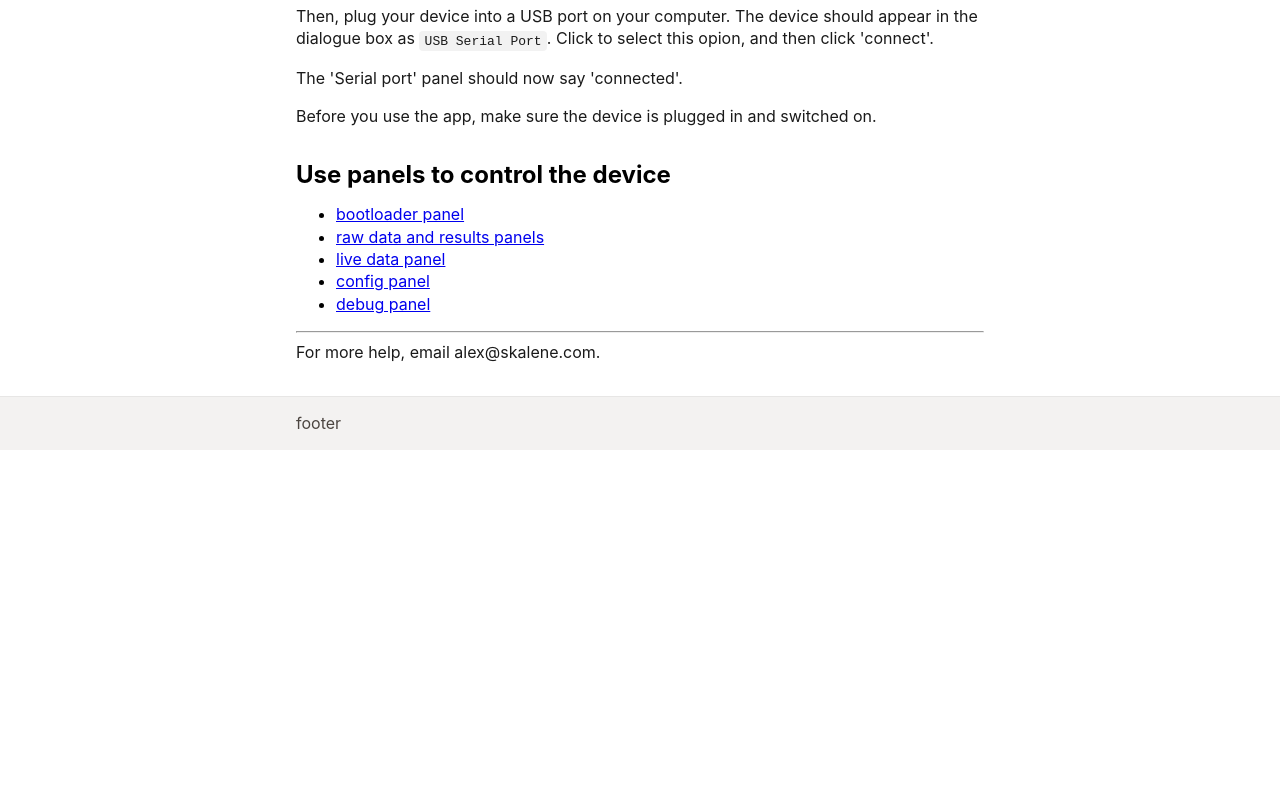
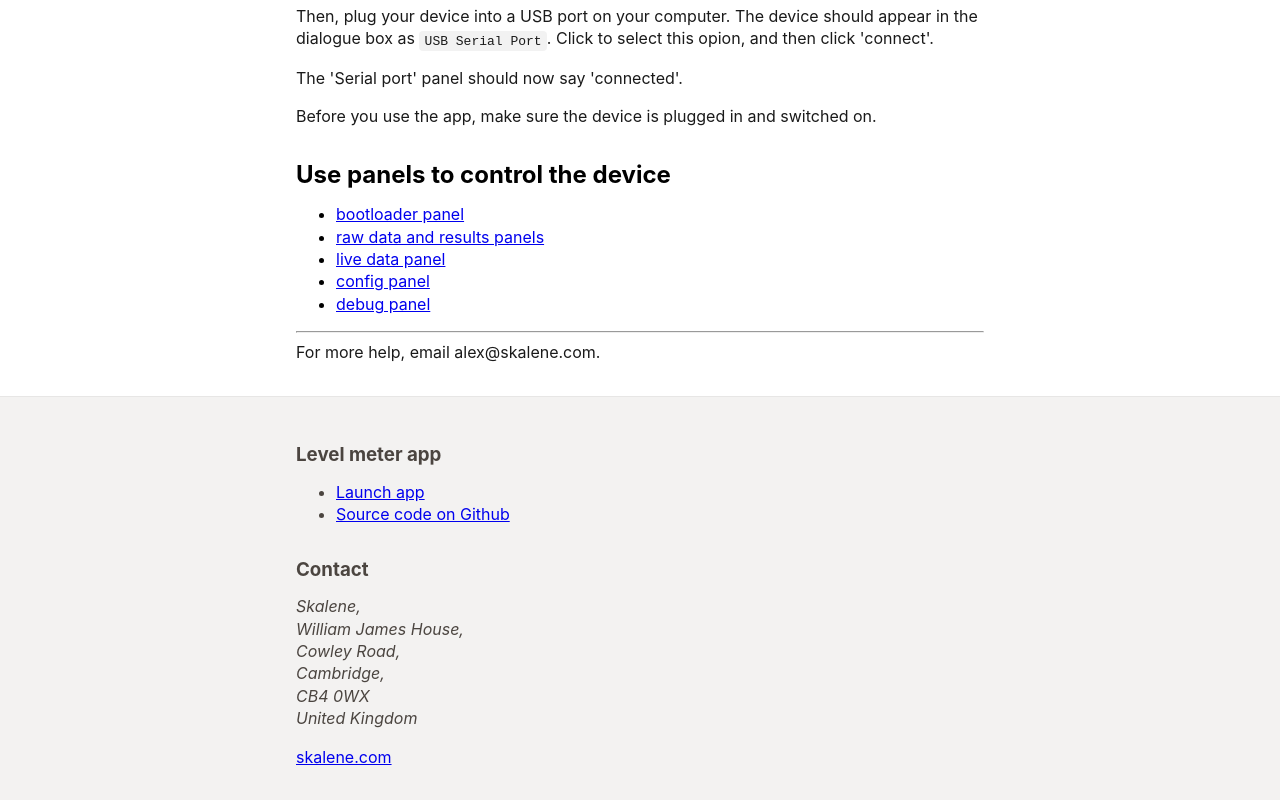
Before and after one commit to Skalene-Ltd/level-meter-app, an Eleventy site: page documentation/index.md in a window 1280 px wide. Shown: the part 492-1292 px from the top of the page. Before the commit the page ends 942 px from the top, so only its background shows below. Built offline with nearby package versions, Linux system fonts and the light colour scheme; Eleventy itself is replaced by a stand-in of ours; files that its build step writes are made by us from their sources.

Commit message:
add footer content

```diff
--- a/documentation/_includes/layout.html
+++ b/documentation/_includes/layout.html
@@ -13,7 +13,25 @@
     </header>
     <main>{{ content }}</main>
     <footer>
-      footer
+      <section>
+        <h3>Level meter app</h3>
+        <ul>
+          <li><a href="https://skalene-level-meter.netlify.app/">Launch app</a></li>
+          <li><a href="https://github.com/Skalene-Ltd/level-meter-app">Source code on Github</a></li>
+        </ul>
+      </section>
+      <section>
+        <h3>Contact</h3>
+        <address>
+          Skalene,<br>
+          William James House,<br>
+          Cowley Road,<br>
+          Cambridge,<br>
+          CB4 0WX<br>
+          United Kingdom
+        </address>
+        <p><a href="https://www.skalene.com">skalene.com</a></p>
+      </section>
     </footer>
   </body>
 </html>
```
